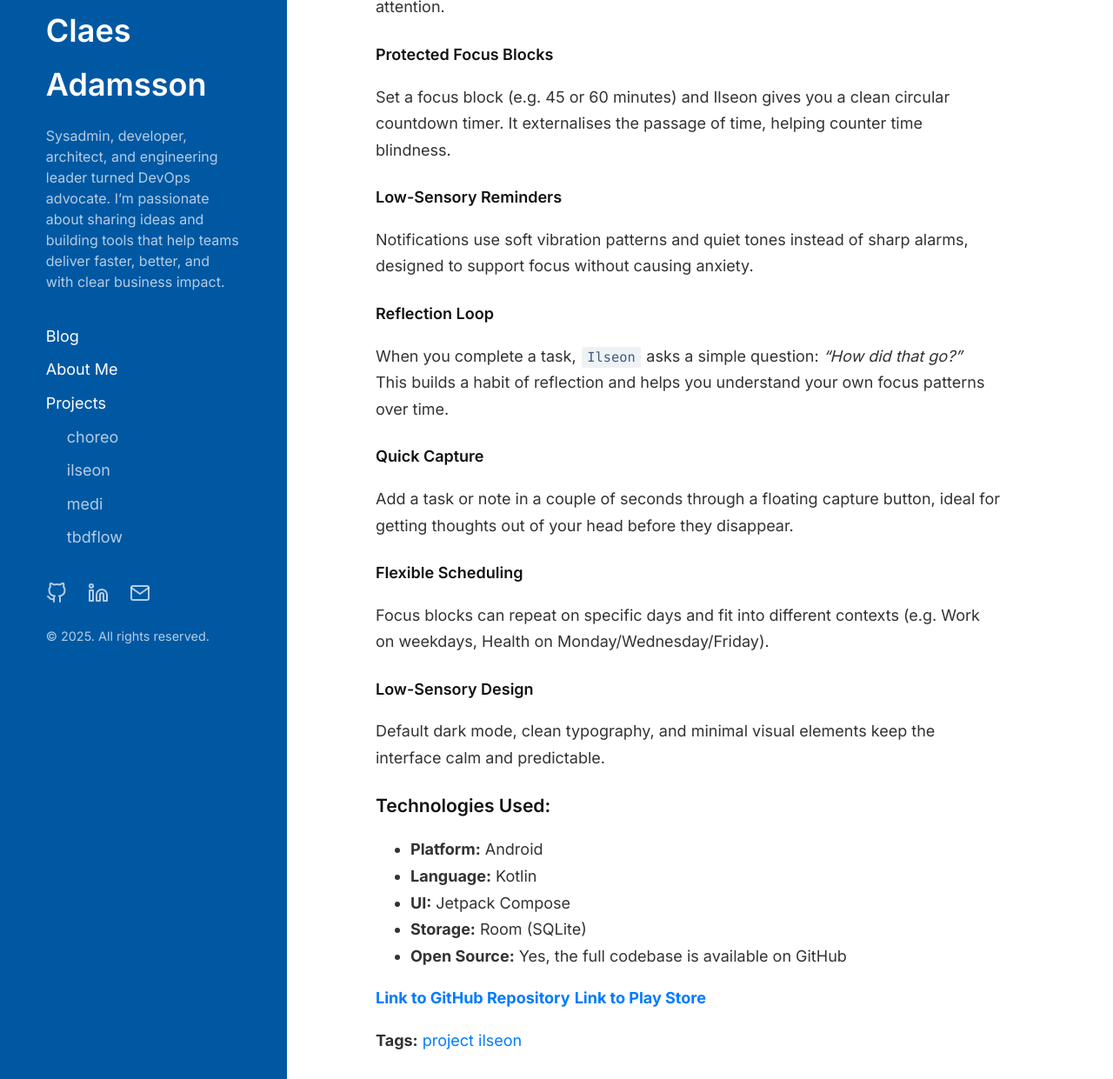
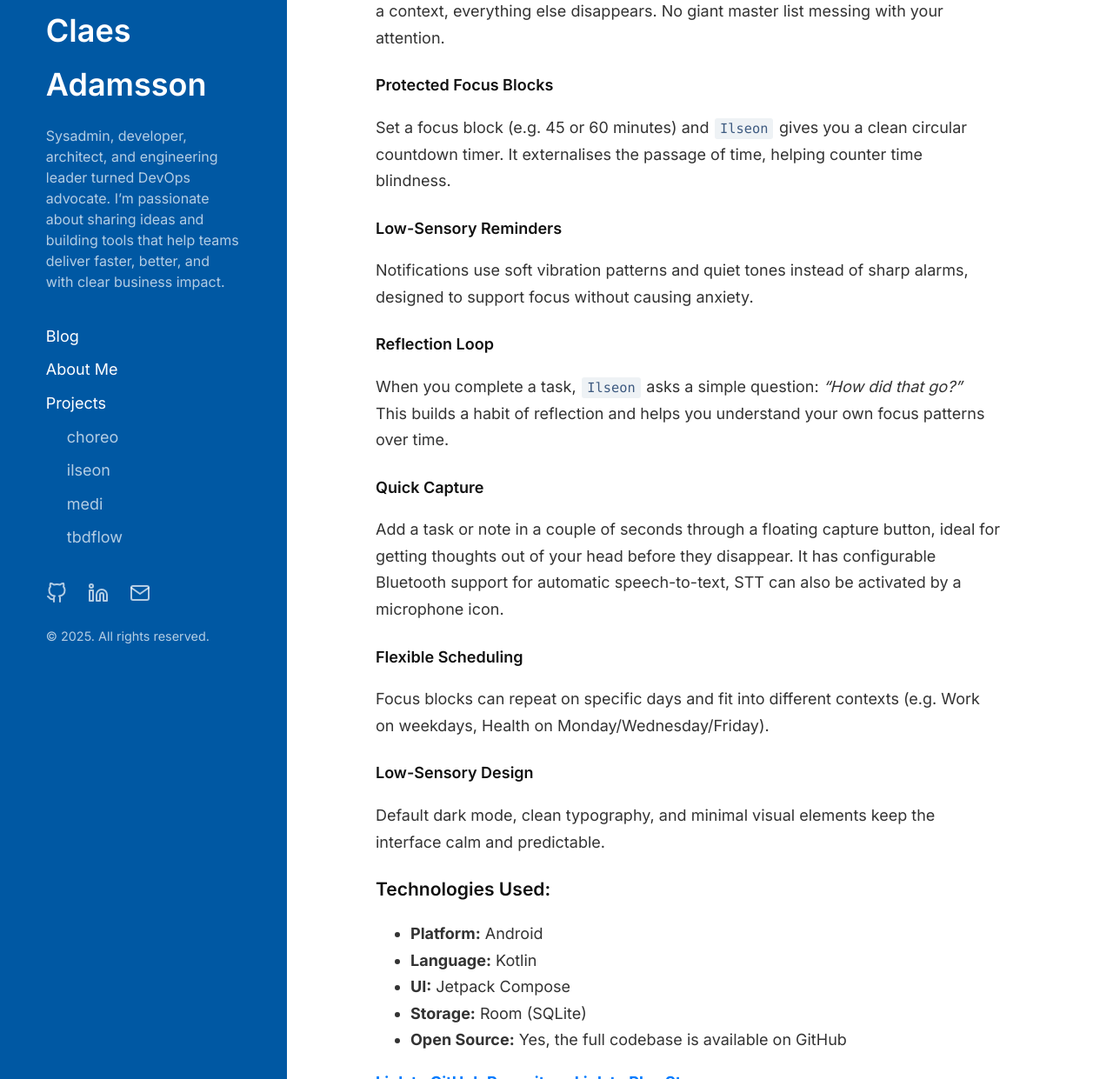
Before and after one commit to cladam/cladam.github.io, a Jekyll site: the page built from _projects/ilseon.md, in a window 1280 px wide and 1400 px high, scrolled down 839 px, cut to the strip 159-1400 px from the top of the window. Shown: the whole strip at 87% size. Built offline with Jekyll 4.4.1, drawn with Linux system fonts in a browser that asks for light colours.

Commit message:
fix: update icon for ilseon

```diff
--- a/_projects/ilseon.md
+++ b/_projects/ilseon.md
@@ -6,7 +6,7 @@
 ---
 
 <p align="center">
-  <img src="/assets/images/ilseon-icon.png" alt="ilseon icon" width="200"/>
+  <img src="/assets/images/ilseon-icon2.png" alt="ilseon icon" width="200"/>
 </p>
 
 ### Overview
@@ -23,7 +23,7 @@
 
 #### Protected Focus Blocks
 
-Set a focus block (e.g. 45 or 60 minutes) and Ilseon gives you a clean circular countdown timer. It externalises the passage of time, helping counter time blindness.
+Set a focus block (e.g. 45 or 60 minutes) and `Ilseon` gives you a clean circular countdown timer. It externalises the passage of time, helping counter time blindness.
 
 #### Low-Sensory Reminders
 
@@ -37,6 +37,7 @@
 #### Quick Capture
 
 Add a task or note in a couple of seconds through a floating capture button, ideal for getting thoughts out of your head before they disappear.
+It has configurable Bluetooth support for automatic speech-to-text, STT can also be activated by a microphone icon.
 
 #### Flexible Scheduling
 
```
Also changed, not shown: assets/images/ilseon-icon2.png (added).
